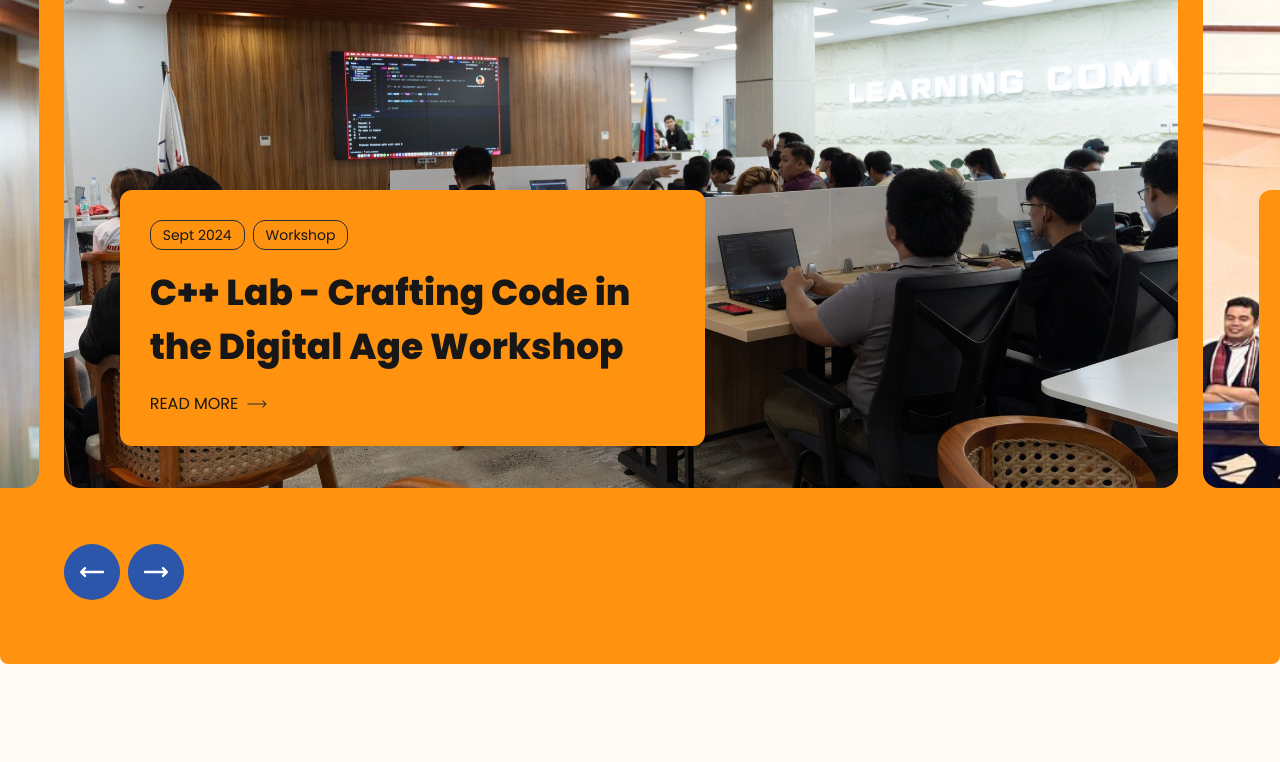
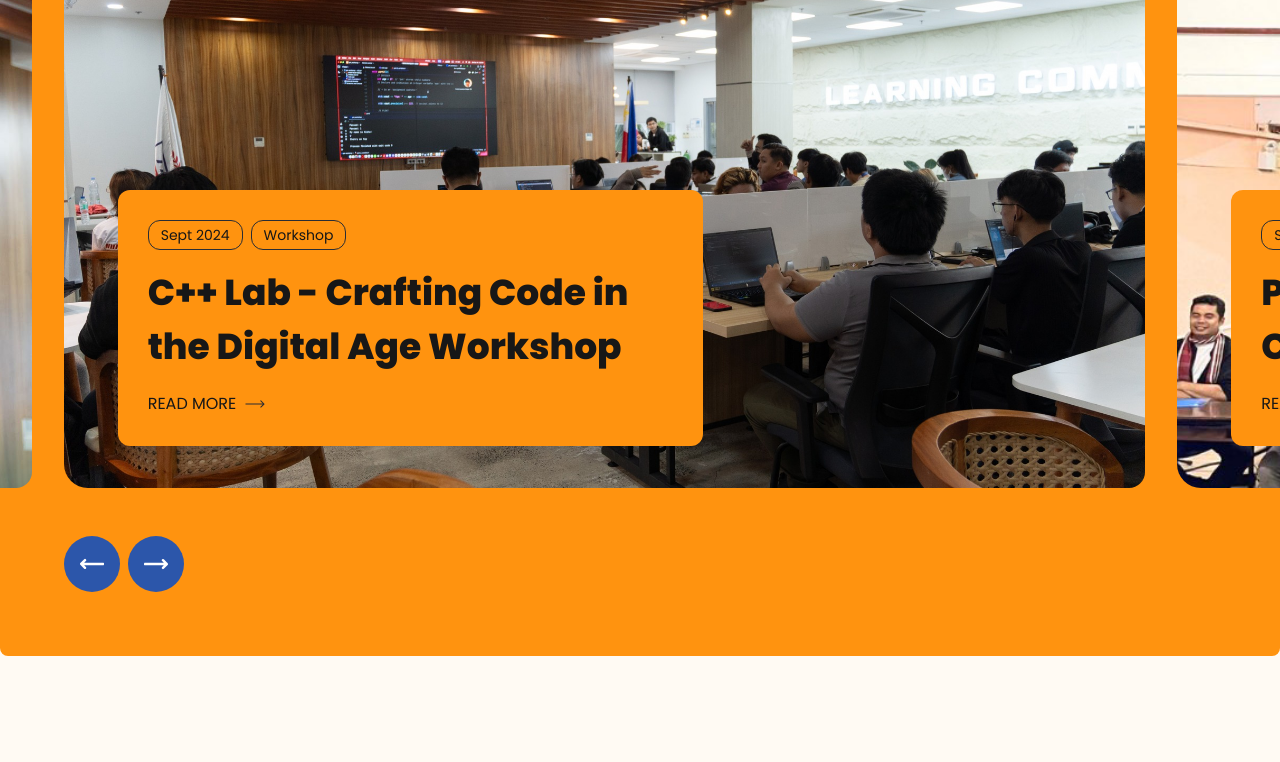
Before and after one commit to LAFruto/api-website, a Next.js app: page / in a window 1280 px wide. Shown: the part 2727-3489 px from the top of the page. Built offline with nearby package versions, Linux system fonts and the light colour scheme.

Commit message:
refactor: swiper to embla

```diff
--- a/package.json
+++ b/package.json
@@ -18,6 +18,8 @@
     "@vercel/speed-insights": "^1.0.12",
     "clsx": "^2.1.1",
     "cva": "npm:class-variance-authority@^0.7.0",
+    "embla-carousel-autoplay": "^8.5.1",
+    "embla-carousel-react": "^8.5.1",
     "gray-matter": "^4.0.3",
     "next": "^14.2.20",
     "next-mdx-remote": "^5.0.0",
--- /dev/null
+++ b/src/app/carousel/CarouselArrows.tsx
@@ -0,0 +1,108 @@
+"use client";
+
+// Embla Docs
+
+import React, { ComponentPropsWithRef, useCallback, useEffect, useState } from "react";
+import { EmblaCarouselType } from "embla-carousel";
+
+type UsePrevNextButtonsType = {
+  prevBtnDisabled: boolean;
+  nextBtnDisabled: boolean;
+  onPrevButtonClick: () => void;
+  onNextButtonClick: () => void;
+};
+
+export const usePrevNextButtons = (
+  emblaApi: EmblaCarouselType | undefined,
+  onButtonClick?: (emblaApi: EmblaCarouselType) => void
+): UsePrevNextButtonsType => {
+  const [prevBtnDisabled, setPrevBtnDisabled] = useState(true);
+  const [nextBtnDisabled, setNextBtnDisabled] = useState(true);
+
+  const onPrevButtonClick = useCallback(() => {
+    if (!emblaApi) return;
+    emblaApi.scrollPrev();
+    if (onButtonClick) onButtonClick(emblaApi);
+  }, [emblaApi, onButtonClick]);
+
+  const onNextButtonClick = useCallback(() => {
+    if (!emblaApi) return;
+    emblaApi.scrollNext();
+    if (onButtonClick) onButtonClick(emblaApi);
+  }, [emblaApi, onButtonClick]);
+
+  const onSelect = useCallback((emblaApi: EmblaCarouselType) => {
+    setPrevBtnDisabled(!emblaApi.canScrollPrev());
+    setNextBtnDisabled(!emblaApi.canScrollNext());
+  }, []);
+
+  useEffect(() => {
+    if (!emblaApi) return;
+
+    onSelect(emblaApi);
+    emblaApi.on("reInit", onSelect).on("select", onSelect);
+  }, [emblaApi, onSelect]);
+
+  return {
+    prevBtnDisabled,
+    nextBtnDisabled,
+    onPrevButtonClick,
+    onNextButtonClick,
+  };
+};
+
+type PropType = ComponentPropsWithRef<"button">;
+
+export const PrevButton: React.FC<PropType> = (props) => {
+  const { children, ...restProps } = props;
+
+  return (
+    <button
+      className="-rotate-180 bg-blue-50 hover:bg-blue-90 disabled:opacity-40 rounded-full p-4 focus:outline-none focus:ring-2 focus:ring-offset-2 focus:ring-offset-gray-800 focus:ring-white"
+      type="button"
+      {...restProps}
+    >
+      <svg
+        width="24"
+        height="24"
+        viewBox="0 0 40 16"
+        fill="white"
+        xmlns="http://www.w3.org/2000/svg"
+        className="stroke-2 stroke-white"
+      >
+        <path
+          d="M1.59814 7.06201C1.04586 7.06201 0.598145 7.50973 0.598145 8.06201C0.598144 8.6143 1.04586 9.06201 1.59814 9.06201L1.59814 7.06201ZM38.7251 8.76912C39.1156 8.3786 39.1156 7.74543 38.7251 7.35491L32.3612 0.990947C31.9706 0.600422 31.3375 0.600422 30.9469 0.990946C30.5564 1.38147 30.5564 2.01464 30.9469 2.40516L36.6038 8.06201L30.9469 13.7189C30.5564 14.1094 30.5564 14.7426 30.9469 15.1331C31.3375 15.5236 31.9706 15.5236 32.3612 15.1331L38.7251 8.76912ZM1.59814 9.06201L38.018 9.06201L38.018 7.06201L1.59814 7.06201L1.59814 9.06201Z"
+          fill="#2A2D34"
+        />
+      </svg>
+      {children}
+    </button>
+  );
+};
+
+export const NextButton: React.FC<PropType> = (props) => {
+  const { children, ...restProps } = props;
+
+  return (
+    <button
+      className=" bg-blue-50 hover:bg-blue-90 disabled:opacity-40 rounded-full p-4 focus:outline-none focus:ring-2 focus:ring-offset-2 focus:ring-offset-gray-800 focus:ring-white"
+      type="button"
+      {...restProps}
+    >
+      <svg
+        width="24"
+        height="24"
+        viewBox="0 0 40 16"
+        fill="white"
+        xmlns="http://www.w3.org/2000/svg"
+        className="stroke-2 stroke-white"
+      >
+        <path
+          d="M1.59814 7.06201C1.04586 7.06201 0.598145 7.50973 0.598145 8.06201C0.598144 8.6143 1.04586 9.06201 1.59814 9.06201L1.59814 7.06201ZM38.7251 8.76912C39.1156 8.3786 39.1156 7.74543 38.7251 7.35491L32.3612 0.990947C31.9706 0.600422 31.3375 0.600422 30.9469 0.990946C30.5564 1.38147 30.5564 2.01464 30.9469 2.40516L36.6038 8.06201L30.9469 13.7189C30.5564 14.1094 30.5564 14.7426 30.9469 15.1331C31.3375 15.5236 31.9706 15.5236 32.3612 15.1331L38.7251 8.76912ZM1.59814 9.06201L38.018 9.06201L38.018 7.06201L1.59814 7.06201L1.59814 9.06201Z"
+          fill="#2A2D34"
+        />
+      </svg>
+      {children}
+    </button>
+  );
+};
--- a/src/components/home/Impact.tsx
+++ b/src/components/home/Impact.tsx
@@ -1,31 +1,4 @@
-"use client";
-
-import { useEffect, useRef } from "react";
-
-import Image from "next/image";
-import { register } from "swiper/element/bundle";
-
 import { STATS } from "@/constants";
-
-register();
-
-declare global {
-  namespace JSX {
-    interface IntrinsicElements {
-      "swiper-container": React.DetailedHTMLProps<
-        React.HTMLAttributes<HTMLElement> & {
-          pagination?: string;
-          navigation?: string;
-          style?: React.CSSProperties;
-          init?: string;
-        },
-        HTMLElement
-      >;
-      "swiper-slide": React.DetailedHTMLProps<React.HTMLAttributes<HTMLElement>, HTMLElement>;
-    }
-  }
-}
-
 interface StatProps {
   title: string;
   number: string;
@@ -41,44 +14,7 @@ const StatItem = ({ title, number, className }: StatProps) => {
   );
 };
 
-interface TestimonialProps {
-  image: string;
-  name: string;
-  position: string;
-  quote: string;
-}
-
-const TestimonialItem = ({ image, name, position, quote }: TestimonialProps) => {
-  return (
-    <div className="w-20% text-white flexCenter flex-col gap-4">
-      <Image className="rounded-full" src={image} alt={name} width={150} height={150} />
-      <h6 className="text-bold uppercase">
-        {name} / {position}
-      </h6>
-      <p className="w-full lg:w-[50%] text-center">&quot;{quote}&quot;</p>
-      <div className="mt-8"></div>
-    </div>
-  );
-};
-
 const Impact = () => {
-  const swiperRef = useRef<any>(null);
-  useEffect(() => {
-    const params = {
-      loop: true,
-      pagination: {
-        el: ".swiper-pagination",
-        dynamicBullets: true,
-      },
-    };
-
-    if (swiperRef.current) {
-      Object.assign(swiperRef.current, params);
-
-      swiperRef.current.initialize();
-    }
-  }, []);
-
   return (
     <section className="padding-container bg-blue-50 rounded-lg py-12 lg:py-16 flexCenter flex-col">
       <div className="max-container w-full flexCenter flex-col grid-cols-3 gap-12 lg:grid lg:gap-2">
@@ -86,26 +22,6 @@ const Impact = () => {
           <StatItem key={index} title={stat.title} number={stat.number} className={`hide !delay-${index * 100}`} />
         ))}
       </div>
-      {/* <hr className="max-container w-full lg:w-[70%] my-20 hide delay-200" />
-      {/* <div className="w-full max-container  hide delay-300">
-        <swiper-container
-          init="false"
-          pagination="true"
-          ref={swiperRef}
-          style={{ "--swiper-pagination-color": "#fff" } as React.CSSProperties}
-        >
-          {TESTIMONIALS.map((testimonial, index) => (
-            <swiper-slide key={index}>
-              <TestimonialItem
-                image={testimonial.image}
-                name={testimonial.name}
-                position={testimonial.position}
-                quote={testimonial.quote}
-              />
-            </swiper-slide>
-          ))}
-        </swiper-container>
-      </div> */}
     </section>
   );
 };
--- a/src/components/home/Partners.tsx
+++ b/src/components/home/Partners.tsx
@@ -1,9 +1,6 @@
-"use client";
-
 import { PARTNERS } from "@/constants";
 import Image from "next/image";
 import Link from "next/link";
-import React from "react";
 
 interface PartnerProps {
   logo: string;
--- a/src/components/home/Promotional.tsx
+++ b/src/components/home/Promotional.tsx
@@ -1,5 +1,3 @@
-"use client";
-
 const Promotional = () => {
   return (
     <section className="max-container padding-container py-12 lg:py-24 flex-col flex`">
--- a/src/components/home/Recents.tsx
+++ b/src/components/home/Recents.tsx
@@ -1,29 +1,15 @@
 "use client";
 
+import { NextButton, PrevButton, usePrevNextButtons } from "@/app/carousel/CarouselArrows";
+import { Content } from "@/data";
+import { EmblaCarouselType } from "embla-carousel";
+import Autoplay from "embla-carousel-autoplay";
+import useEmblaCarousel from "embla-carousel-react";
+import Image from "next/image";
 import Link from "next/link";
+import { useCallback } from "react";
+import AnimatedArrow from "../AnimatedArrow";
 import Button from "../Button";
-import { useEffect, useRef } from "react";
-import { register } from "swiper/element/bundle";
-import AnimatedArrow from "../AnimatedArrow";
-import { Content } from "@/data";
-import Image from "next/image";
-
-declare global {
-  namespace JSX {
-    interface IntrinsicElements {
-      "swiper-container": React.DetailedHTMLProps<
-        React.HTMLAttributes<HTMLElement> & {
-          pagination?: string;
-          navigation?: string;
-          style?: React.CSSProperties;
-          init?: string;
-        },
-        HTMLElement
-      >;
-      "swiper-slide": React.DetailedHTMLProps<React.HTMLAttributes<HTMLElement>, HTMLElement>;
-    }
-  }
-}
 
 interface RecentItemProps {
   content: Content;
@@ -34,7 +20,10 @@ const RecentItem = ({ content }: RecentItemProps) => {
   const year = content.date.split(" ")[2];
 
   return (
-    <Link href={`/involvements/${content.slug}`}>
+    <Link
+      href={`/involvements/${content.slug}`}
+      className="relative flex-[0_0_100%] min-w-0 h-full overflow-hidden rounded-3xl pr-8"
+    >
       <div className="relative h-[600px] w-full bg-orange-50 overflow-hidden cursor-pointer rounded-[1rem] group">
         <Image
           src={content.thumbnail}
@@ -66,40 +55,21 @@ const RecentItem = ({ content }: RecentItemProps) => {
 };
 
 const Recents = ({ involvements }: { involvements: Content[] }) => {
-  const swiperRef = useRef<any>(null);
+  const [emblaRef, emblaApi] = useEmblaCarousel({}, [Autoplay({ stopOnInteraction: true })]);
 
-  useEffect(() => {
-    register();
+  const onNavButtonClick = useCallback((emblaApi: EmblaCarouselType) => {
+    const autoplay = emblaApi?.plugins()?.autoplay;
+    if (!autoplay) return;
 
-    const params = {
-      loop: false,
-      slidesPerView: 1,
-      spaceBetween: 25,
-      centeredSlides: true,
-      initialSlide: 1,
+    const resetOrStop = autoplay.options.stopOnInteraction === false ? autoplay.reset : autoplay.stop;
 
-      navigation: {
-        nextEl: ".swiper-btn-next",
-        prevEl: ".swiper-btn-prev",
-      },
+    resetOrStop();
+  }, []);
 
-      injectStyles: [
-        `
-          .swiper {
-            overflow: visible !important;
-            width: 100%;
-            height: 600px;
-          }
-
-        `,
-      ],
-    };
-
-    if (swiperRef.current) {
-      Object.assign(swiperRef.current, params);
-      swiperRef.current.initialize();
-    }
-  }, []);
+  const { prevBtnDisabled, nextBtnDisabled, onPrevButtonClick, onNextButtonClick } = usePrevNextButtons(
+    emblaApi,
+    onNavButtonClick
+  );
 
   return (
     <section className="bg-orange-50 rounded-lg py-12 lg:py-16">
@@ -112,55 +82,22 @@ const Recents = ({ involvements }: { involvements: Content[] }) => {
               pioneering workshops.
             </p>
             <Link href={"/involvements"}>
-              <Button type={"button"} title={"explore our involvements"} variant={"btn-blue hide !delay-300"} />
+              <Button type="button" title="explore our involvements" variant={"btn-blue hide !delay-300"} />
             </Link>
           </div>
         </div>
       </div>
-      <div className="flex flex-col gap-2 w-full pr-[8%] px-[5%]">
-        <swiper-container init="false" ref={swiperRef}>
-          {involvements.slice(0, 4).map((recent, index) => (
-            <swiper-slide key={index}>
-              <RecentItem content={recent} />
-            </swiper-slide>
-          ))}
-        </swiper-container>
-
-        <div className="flex gap-2 items-center mt-12 hide delay-200">
-          <div className="swiper-btn-prev w-14 h-14 items-center flex justify-center bg-blue-50 rounded-full hover:bg-blue-90 duration-300 ease-in-out">
-            <div className="w-6 h-6 flex flex-col justify-center items-center scale-x-[-1]">
-              <svg
-                width="24"
-                height="24"
-                viewBox="0 0 40 16"
-                fill="white"
-                xmlns="http://www.w3.org/2000/svg"
-                className="stroke-2 stroke-white"
-              >
-                <path
-                  d="M1.59814 7.06201C1.04586 7.06201 0.598145 7.50973 0.598145 8.06201C0.598144 8.6143 1.04586 9.06201 1.59814 9.06201L1.59814 7.06201ZM38.7251 8.76912C39.1156 8.3786 39.1156 7.74543 38.7251 7.35491L32.3612 0.990947C31.9706 0.600422 31.3375 0.600422 30.9469 0.990946C30.5564 1.38147 30.5564 2.01464 30.9469 2.40516L36.6038 8.06201L30.9469 13.7189C30.5564 14.1094 30.5564 14.7426 30.9469 15.1331C31.3375 15.5236 31.9706 15.5236 32.3612 15.1331L38.7251 8.76912ZM1.59814 9.06201L38.018 9.06201L38.018 7.06201L1.59814 7.06201L1.59814 9.06201Z"
-                  fill="#2A2D34"
-                />
-              </svg>
-            </div>
+      <div className="flex flex-col gap-12 w-full pr-[8%] px-[5%]">
+        <div className="h-full" ref={emblaRef}>
+          <div className="flex h-full">
+            {involvements.slice(0, 4).map((recent, index) => (
+              <RecentItem content={recent} key={index} />
+            ))}
           </div>
-          <div className="swiper-btn-next w-14 h-14 items-center flex justify-center bg-blue-50 rounded-full hover:bg-blue-90 duration-300 ease-in-out">
-            <div className="w-6 h-6 flex flex-col justify-center items-center">
-              <svg
-                width="24"
-                height="24"
-                viewBox="0 0 40 16"
-                fill="white"
-                xmlns="http://www.w3.org/2000/svg"
-                className="stroke-2 stroke-white"
-              >
-                <path
-                  d="M1.59814 7.06201C1.04586 7.06201 0.598145 7.50973 0.598145 8.06201C0.598144 8.6143 1.04586 9.06201 1.59814 9.06201L1.59814 7.06201ZM38.7251 8.76912C39.1156 8.3786 39.1156 7.74543 38.7251 7.35491L32.3612 0.990947C31.9706 0.600422 31.3375 0.600422 30.9469 0.990946C30.5564 1.38147 30.5564 2.01464 30.9469 2.40516L36.6038 8.06201L30.9469 13.7189C30.5564 14.1094 30.5564 14.7426 30.9469 15.1331C31.3375 15.5236 31.9706 15.5236 32.3612 15.1331L38.7251 8.76912ZM1.59814 9.06201L38.018 9.06201L38.018 7.06201L1.59814 7.06201L1.59814 9.06201Z"
-                  fill="#2A2D34"
-                />
-              </svg>
-            </div>
-          </div>
+        </div>
+        <div className="flex gap-2">
+          <PrevButton onClick={onPrevButtonClick} disabled={prevBtnDisabled} />
+          <NextButton onClick={onNextButtonClick} disabled={nextBtnDisabled} />
         </div>
       </div>
     </section>
--- a/src/components/home/Upcoming.tsx
+++ b/src/components/home/Upcoming.tsx
@@ -1,4 +1,3 @@
-import AnimatedArrow from "../AnimatedArrow";
 import Image from "next/image";
 
 const Upcoming = () => {
```
Also changed, not shown: 1 other file (tests, documents, lock files or other folders).
